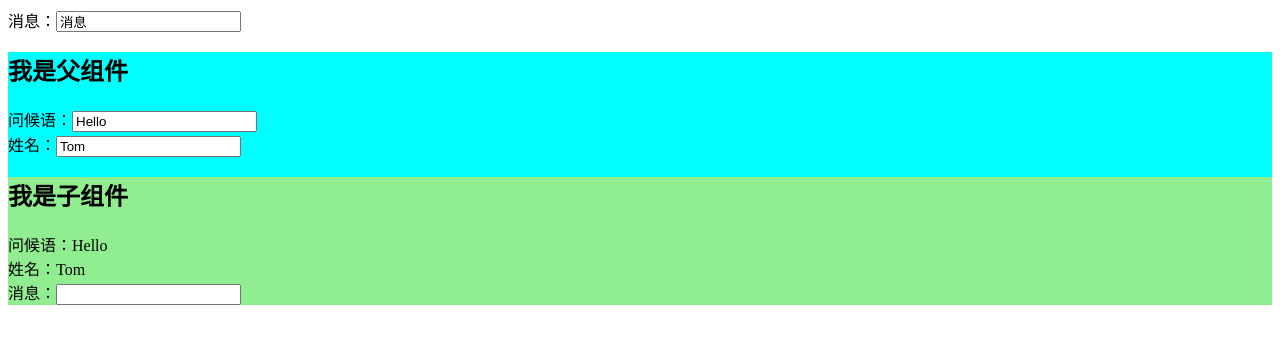
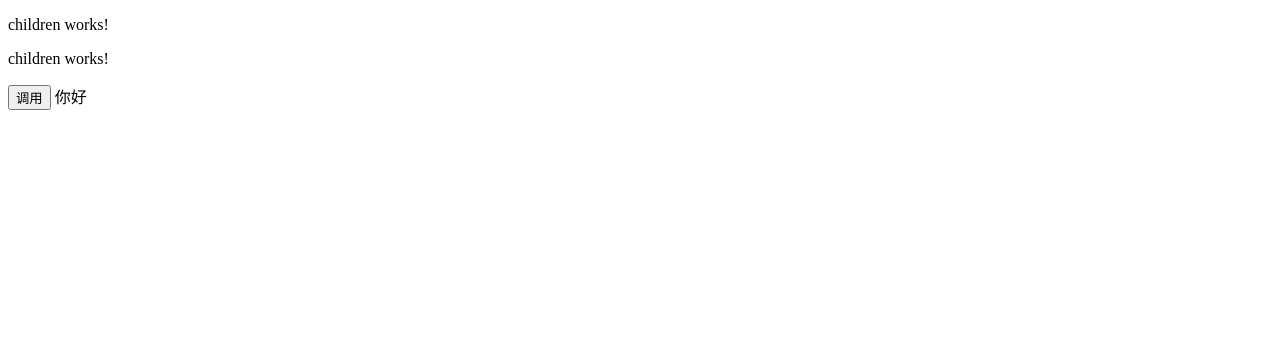
Before and after one commit to MLKG/Ang4, an Angular app: page / in a window 1280 px wide. Shown: the top 344 px of the page. Built offline with nearby package versions, Linux system fonts and the light colour scheme.

Commit message:
第6章：第8节课view钩子： ngAfterViewInit, ngAfterViewCheck

```diff
--- a/src/app/app.component.html
+++ b/src/app/app.component.html
@@ -9,11 +9,11 @@
 <app-order [stockCode]="stock" [amount]="100"></app-order>-->
 <!--<app-price-quote (buy)="buyHandler($event)"></app-price-quote>
 <app-order [priceQuote]="newPriceQuote"></app-order>-->
-<app-life [titleName]="title"></app-life>
+<!--<app-life [titleName]="title"></app-life>-->
 <!--<div>
   这里是报价组件外部，<br>股票代码是{{newPriceQuote.stockCode}},股票价格是{{newPriceQuote.lastPrice | number: '.2-2'}}
 </div>-->
-<div class="parent">
+<!--<div class="parent">
   <h2>我是父组件</h2>
   <div>
     问候语：<input type="text" [(ngModel)]="greeting">
@@ -22,4 +22,8 @@
     姓名：<input type="text" [(ngModel)]="user.name">
   </div>
   <app-child [greeting]="greeting" [user]="user"></app-child>
-</div>
+</div>-->
+<app-children #children1></app-children> <!--children1 为模板变量-->
+<app-children #children2></app-children>
+<button (click)="children2.greeting('Dalin')">调用</button>
+{{message}}
--- a/src/app/app.component.ts
+++ b/src/app/app.component.ts
@@ -1,18 +1,32 @@
-import { Component } from '@angular/core';
+import {AfterContentInit, AfterViewChecked, AfterViewInit, Component, OnInit, ViewChild} from '@angular/core';
 import { PriceQuote } from './price-quote/price-quote.component';
+import {ChildrenComponent} from './children/children.component';
 
 @Component({
   selector: 'app-root',
   templateUrl: './app.component.html',
   styleUrls: ['./app.component.css']
 })
-export class AppComponent {
+export class AppComponent implements OnInit, AfterViewInit, AfterViewChecked {
   title = 'app';
   stock = 'IBM';
   greeting = 'Hello';
   user: {name: string} = {name: 'Tom'};
   newPriceQuote: PriceQuote = new PriceQuote('', 0);
+  @ViewChild('children1')
+  children1: ChildrenComponent;
+  message: string;
+
   buyHandler (event: any) {
     this.newPriceQuote = event;
   }
+  ngOnInit(): void {
+    this.message = '你好';
+  }
+  ngAfterViewInit(): void {
+    console.log('父组件的视图初始化完毕');
+  }
+  ngAfterViewChecked(): void {
+    console.log('父组件的视图变更检测完毕');
+  }
 }
--- a/src/app/app.module.ts
+++ b/src/app/app.module.ts
@@ -7,6 +7,7 @@ import { OrderComponent } from './order/order.component';
 import { PriceQuoteComponent } from './price-quote/price-quote.component';
 import { LifeComponent } from './life/life.component';
 import { ChildComponent } from './child/child.component';
+import { ChildrenComponent } from './children/children.component';
 
 @NgModule({
   declarations: [
@@ -14,7 +15,8 @@ import { ChildComponent } from './child/child.component';
     OrderComponent,
     PriceQuoteComponent,
     LifeComponent,
-    ChildComponent
+    ChildComponent,
+    ChildrenComponent
   ],
   imports: [
     BrowserModule,
--- /dev/null
+++ b/src/app/children/children.component.html
@@ -0,0 +1,3 @@
+<p>
+  children works!
+</p>
--- /dev/null
+++ b/src/app/children/children.component.ts
@@ -0,0 +1,24 @@
+import {AfterViewChecked, AfterViewInit, Component, OnInit} from '@angular/core';
+
+@Component({
+  selector: 'app-children',
+  templateUrl: './children.component.html',
+  styleUrls: ['./children.component.css']
+})
+export class ChildrenComponent implements OnInit, AfterViewInit, AfterViewChecked {
+
+  constructor() { }
+
+  ngOnInit() {
+  }
+  ngAfterViewInit(): void {
+    console.log('子组件的视图初始化完毕');
+  }
+  ngAfterViewChecked(): void {
+    console.log('子组件的视图变更检测完毕');
+  }
+  greeting (name: string) {
+    console.log('hello ' + name);
+  }
+
+}
```
Also changed, not shown: src/app/children/children.component.css (added), 1 other file (tests, documents, lock files or other folders).
